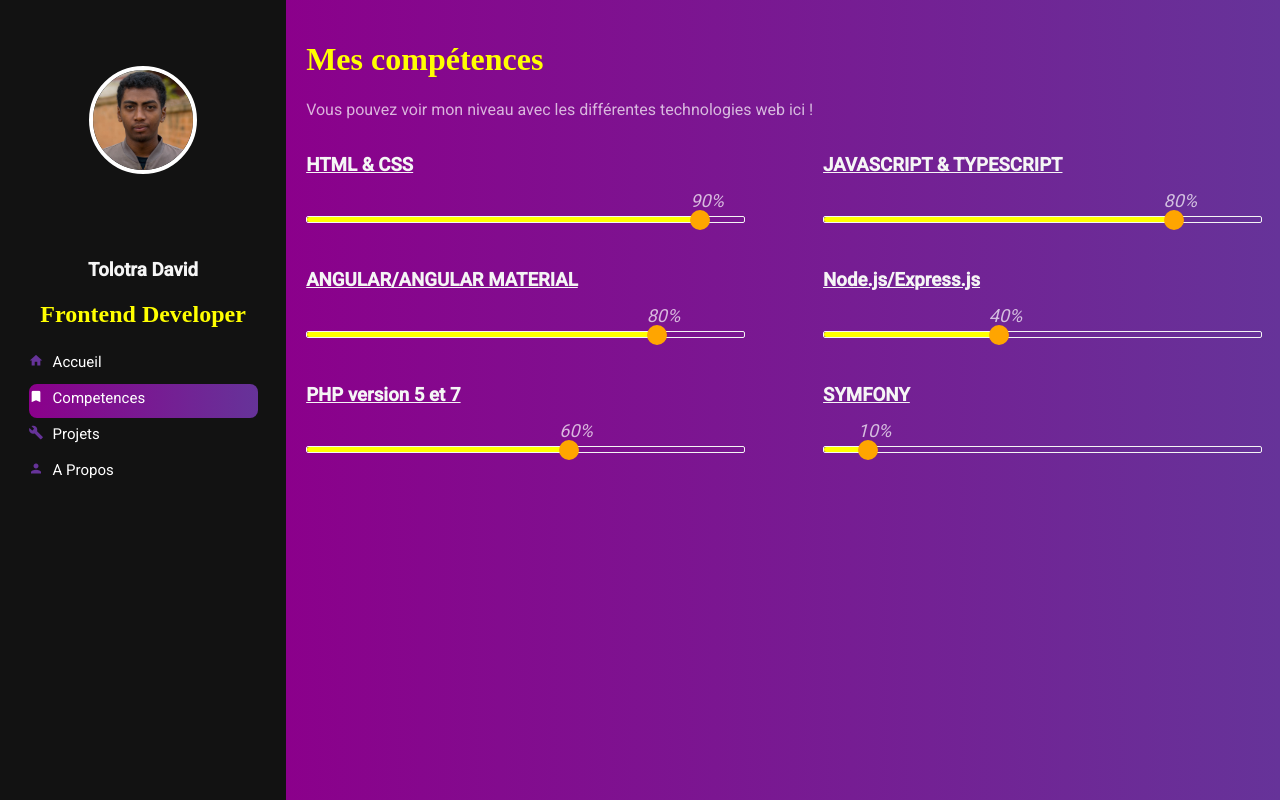
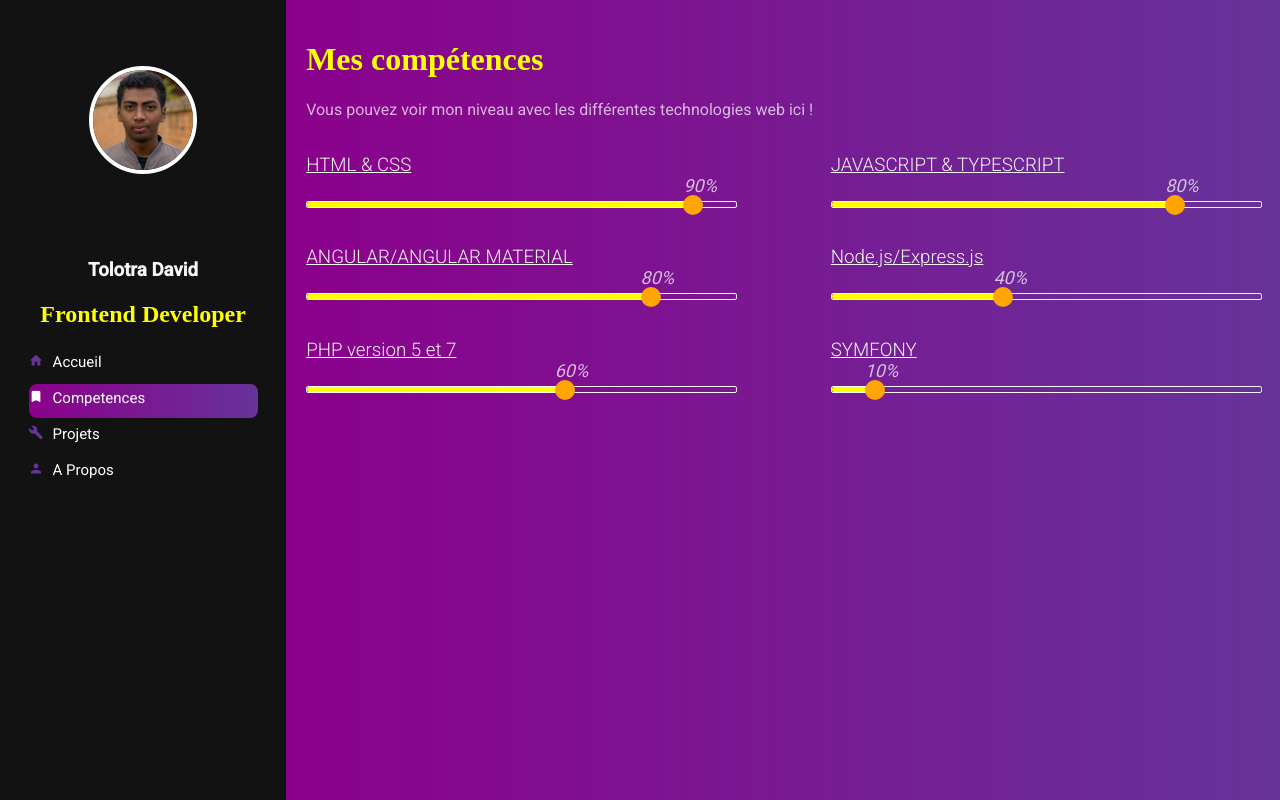
Before and after one commit to tolotra-david/portfolio, an Angular app: page /competences in a window 1280 px wide. Built offline with nearby package versions, Linux system fonts and the light colour scheme.

Commit message:
competences ok

```diff
--- a/src/app/progress-bar/progress-bar.component.css
+++ b/src/app/progress-bar/progress-bar.component.css
@@ -1,23 +1,24 @@
 .skill h3 {
   text-decoration-line: underline;
   color: var(--name-color);
-    margin-bottom: 40px;
+  margin-bottom: 25px;
+  font-weight: lighter;
 }
 
 .performance-width,
 .performance__backgroung {
-    height       : 5px;
-    width        : 100%;
-    position     : relative;
+  height: 5px;
+  width: 100%;
+  position: relative;
   border-radius: 2px;
 }
 
 .performance-width {
-    width              : 0;
+  width: 0;
   transition: width ease-out;
-    transition-delay: .1s;
+  transition-delay: 0.1s;
   animation-name: colorTransition;
-    animation-duration: 3s;
+  animation-duration: 2s;
   background-color: var(--title-color);
 }
 
@@ -26,12 +27,12 @@
 }
 
 .round {
-    position     : absolute;
-    width        : 20px;
-    height       : 20px;
+  position: absolute;
+  width: 20px;
+  height: 20px;
   border-radius: 50%;
-    right        : 0;
-    transform    : translate(50%, -35%);
+  right: 0;
+  transform: translate(50%, -35%);
   background-color: orange;
 }
 
@@ -39,19 +40,17 @@
   position: absolute;
   font-size: large;
   font-style: italic;
-    top     : -100%;
+  top: -100%;
   color: var(--description-color);
 }
 
 /* ANIMATIONS */
 
 @keyframes colorTransition {
-    from{background-color: white;}
-    to{background-color: var(--title-color);}
+  from {
+    background-color: white;
   }
-
-/* RESPONSIVE */
-
-@media only screen and (max-width: 768px){
-
+  to {
+    background-color: var(--title-color);
   }
+}
--- a/src/app/sidebar/sidebar.component.ts
+++ b/src/app/sidebar/sidebar.component.ts
@@ -78,5 +78,6 @@ export class SidebarComponent
     const backgroundElement: HTMLDivElement = this.backgroundActive.nativeElement;
     backgroundElement.style.height = link.offsetHeight + "px"
     backgroundElement.style.transform = "translateY(" + link.offsetTop + "px)";
+    console.log('repétion:');
   }
 }
--- a/src/app/skills/skills.component.css
+++ b/src/app/skills/skills.component.css
@@ -12,7 +12,16 @@ h1 {
   width: 100%;
   display: grid;
   grid-template-columns: repeat(auto-fill, minmax(30%, 1fr));
-  grid-auto-rows: 110px;
-  row-gap: 5px;
-  column-gap: 80px;
+  row-gap: 20px;
+  column-gap: 10%;
+  margin-bottom: 10px;
 }
+
+
+/* RESPONSIVE */
+
+@media only screen and (max-width: 768px){
+  .skills {
+    grid-template-columns: repeat(auto-fill, minmax(100%, 1fr));
+  }
+}
```
Lines whose indentation alone changed are shown as unchanged.
